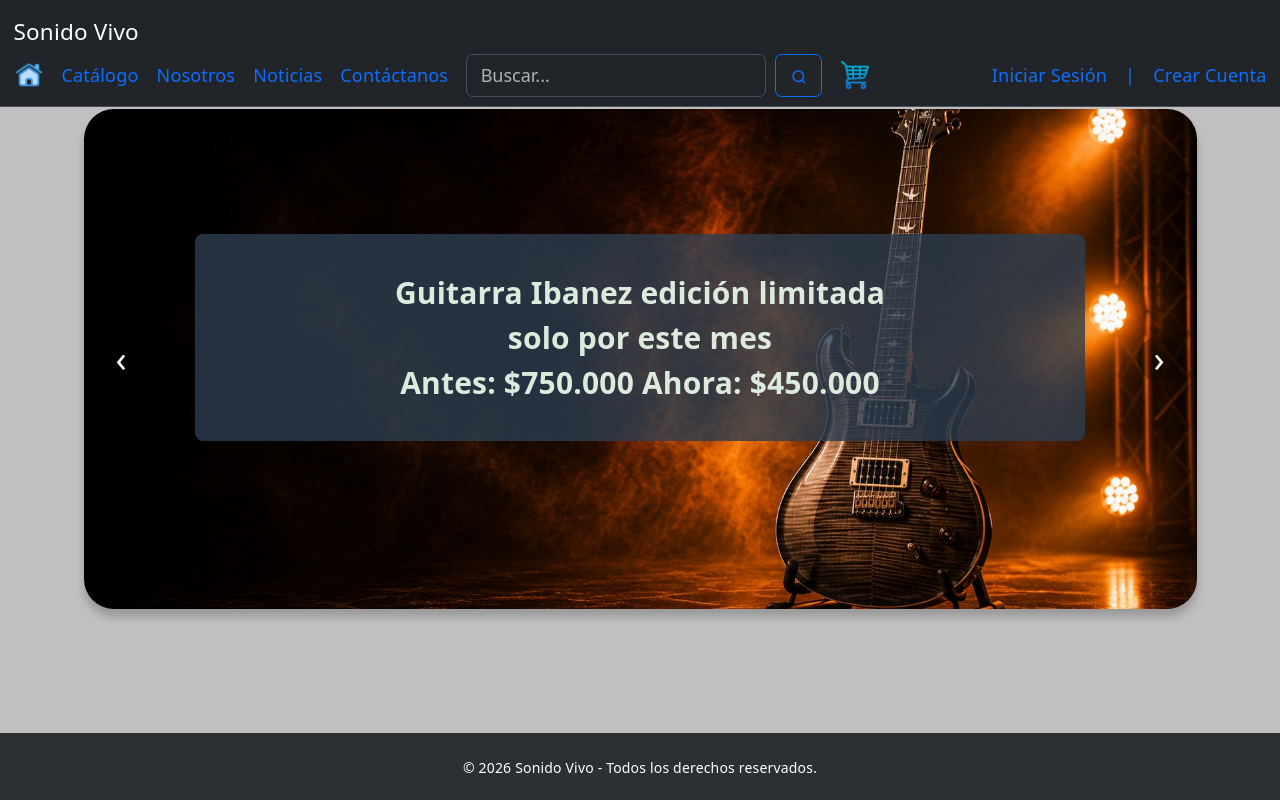
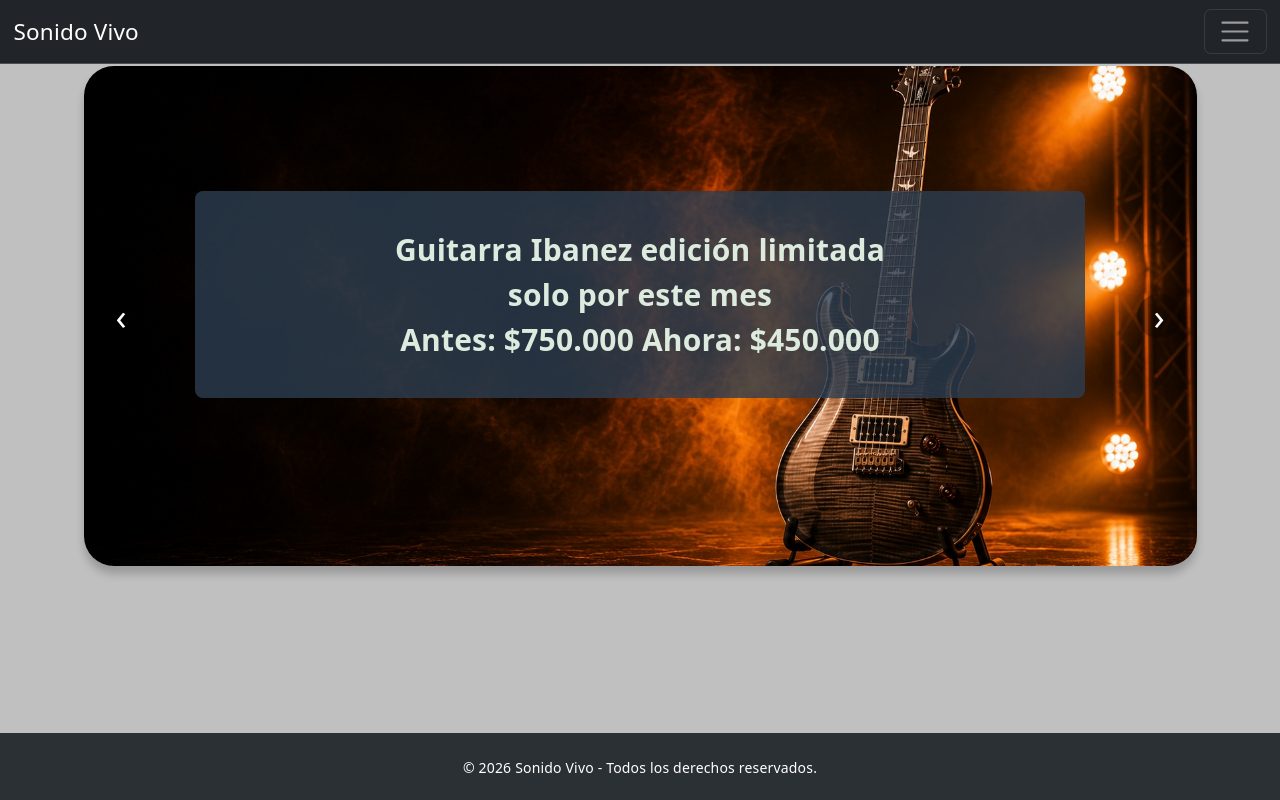
Before and after one commit to CoteCruces/sonido-vivo-v2, a React (Vite) app: page / in a window 1280 px wide. Built offline with nearby package versions, Linux system fonts and the light colour scheme.

Commit message:
Arreglos
Varios arreglos de validaciones/responsibidad/navbar

```diff
--- a/src/componentes/moleculas/BuscadorNavbar.tsx
+++ b/src/componentes/moleculas/BuscadorNavbar.tsx
@@ -3,7 +3,7 @@ import { useState } from "react";
 import type { FormEvent } from "react";
 import { useNavigate } from "react-router-dom";
 
-function BuscadorNavbar() {
+function BuscadorNavbar({ alBuscar }: { alBuscar?: () => void }) {
     const [texto, setTexto] = useState("");
     const navigate = useNavigate();
 
@@ -11,6 +11,7 @@ function BuscadorNavbar() {
         e.preventDefault();
 
         const busqueda = texto.trim();
+        alBuscar?.();
 
         if (busqueda) {
             navigate(
@@ -23,22 +24,19 @@ function BuscadorNavbar() {
 
     return (
         <form
-            className="hstack gap-2"
+            className="d-flex align-items-center gap-2 w-100"
+            style={{ maxWidth: "350px" }}
             role="search"
             onSubmit={buscar}
         >
             <input
-                className="form-control"
+                className="form-control flex-grow-1"
                 type="search"
                 placeholder="Buscar..."
                 aria-label="Buscar"
                 value={texto}
                 onChange={(e) => setTexto(e.target.value)}
-                style={{
-                    width: "300px",
-                    maxWidth: "100%",
-                    minWidth: 0
-                }}
+                style={{ minWidth: 0 }}
             />
 
             <button
--- a/src/componentes/moleculas/MenuSesionNavbar.tsx
+++ b/src/componentes/moleculas/MenuSesionNavbar.tsx
@@ -1,17 +1,11 @@
-import { useMemo } from "react";
-import { Link, useLocation, useNavigate } from "react-router-dom";
-import {obtenerSesion,cerrarSesion} from "../servicios/sesionesService";
+
+import { Link, useNavigate } from "react-router-dom";
+import { obtenerSesion, cerrarSesion } from "../servicios/sesionesService";
 
 function MenuSesionNavbar() {
 
     const navigate = useNavigate();
-    const ubicacion = useLocation();
-
-    // Actualizar la información cuando cambiamos de página
-    const sesion = useMemo(
-        () => obtenerSesion(),
-        [ubicacion.key]
-    );
+    const sesion = obtenerSesion();
 
     const salir = () => {
         cerrarSesion();
@@ -26,14 +20,9 @@ function MenuSesionNavbar() {
                         to="/mi-cuenta"
                         className="nav-link text-primary"
                     >
+                        <i className="bi bi-person-circle me-1"></i>
                         Mi Cuenta
                     </Link>
-                    {/* Usuario con sesión iniciada */}
-                    <span className="text-primary">
-                        {sesion.correo}
-                    </span>
-
-                    <span className="text-primary">|</span>
 
                     <button
                         type="button"
@@ -45,10 +34,9 @@ function MenuSesionNavbar() {
                 </>
             ) : (
                 <>
-                    {/* Usuario sin sesión */}
                     <Link
+                        to="/login"
                         className="nav-link text-primary"
-                        to="/login"
                     >
                         Iniciar Sesión
                     </Link>
@@ -56,8 +44,8 @@ function MenuSesionNavbar() {
                     <span className="text-primary">|</span>
 
                     <Link
+                        to="/registro"
                         className="nav-link text-primary"
-                        to="/registro"
                     >
                         Crear Cuenta
                     </Link>
--- a/src/componentes/organismos/ContenidoAdmin.tsx
+++ b/src/componentes/organismos/ContenidoAdmin.tsx
@@ -1,10 +1,14 @@
 import "../../Admin.css";
 import CardEstadistica from "../moleculas/CardEstadistica";
 import CardGestion from "../moleculas/CardGestion";
-import { productos } from "../datos/productos";
+import { obtenerProductos } from "../servicios/productosService";
 import { obtenerUsuarios } from "../servicios/usuariosService";
 
 function ContenidoAdmin() {
+    const productos = obtenerProductos();
+    const usuarios = obtenerUsuarios();
+    const sinStock = productos.filter(producto => producto.stock <= 0).length;
+
     return (
         <main className="container my-5 flex-grow-1">
 
@@ -30,7 +34,7 @@ function ContenidoAdmin() {
                 <div className="col-12 col-md-4">
                     <CardEstadistica
                         titulo="Productos"
-                        cantidad={`${productos.length} Activos`}
+                        cantidad={`${productos.length} Registrados`}
                         icono="box-seam"
                         color="primary"
                     />
@@ -39,7 +43,7 @@ function ContenidoAdmin() {
                 <div className="col-12 col-md-4">
                     <CardEstadistica
                         titulo="Usuarios"
-                        cantidad={`${obtenerUsuarios().length} Registrados`}
+                        cantidad={`${usuarios.length} Registrados`}
                         icono="people"
                         color="success"
                     />
@@ -47,9 +51,9 @@ function ContenidoAdmin() {
 
                 <div className="col-12 col-md-4">
                     <CardEstadistica
-                        titulo="Ventas Hoy"
-                        cantidad="8 Pedidos"
-                        icono="cart-check"
+                        titulo="Sin Stock"
+                        cantidad={`${sinStock} Productos`}
+                        icono="exclamation-triangle"
                         color="warning"
                     />
                 </div>
--- a/src/componentes/organismos/FormularioNuevoUsuario.tsx
+++ b/src/componentes/organismos/FormularioNuevoUsuario.tsx
@@ -4,6 +4,7 @@ import { useNavigate } from "react-router-dom";
 
 import CampoFormulario from "../moleculas/CampoFormulario";
 import { crearUsuarioAdmin } from "../servicios/usuariosService";
+import { validarRUN } from "../utilidades/validarRUN";
 
 type Rol = "Cliente" | "Administrador";
 
@@ -64,6 +65,8 @@ function FormularioNuevoUsuario() {
 
         if (!datos.run.trim()) {
             nuevosErrores.run = "El RUN es obligatorio.";
+        } else if (!validarRUN(datos.run)) {
+            nuevosErrores.run = "Ingrese un RUN válido.";
         }
 
         if (!datos.nombre.trim()) {
--- a/src/componentes/organismos/FormularioRegistro.tsx
+++ b/src/componentes/organismos/FormularioRegistro.tsx
@@ -4,6 +4,7 @@ import type { FormEvent } from "react";
 import { Link } from "react-router-dom";
 import CampoFormulario from "../moleculas/CampoFormulario";
 import { registrarUsuario } from "../servicios/usuariosService";
+import { validarRUN } from "../utilidades/validarRUN";
 
 const regionesYComunas = [
     {
@@ -54,39 +55,6 @@ type DatosRegistro = {
 type ErroresRegistro = Partial<
     Record<keyof DatosRegistro, string>
 >;
-
-// Validación del RUN chileno
-function validarRUN(run: string): boolean {
-    const limpio = run
-        .replace(/[.\-\s]/g, "")
-        .toUpperCase();
-
-    if (!/^[0-9]{7,8}[0-9K]$/.test(limpio)) {
-        return false;
-    }
-
-    const cuerpo = limpio.slice(0, -1);
-    const dv = limpio.slice(-1);
-
-    let suma = 0;
-    let multiplicador = 2;
-
-    for (let i = cuerpo.length - 1; i >= 0; i--) {
-        suma += Number(cuerpo[i]) * multiplicador;
-        multiplicador = multiplicador === 7
-            ? 2
-            : multiplicador + 1;
-    }
-
-    const resultado = 11 - (suma % 11);
-
-    const dvCalculado =
-        resultado === 11 ? "0" :
-        resultado === 10 ? "K" :
-        String(resultado);
-
-    return dv === dvCalculado;
-}
 
 function FormularioRegistro() {
 
--- a/src/componentes/organismos/Navbar.tsx
+++ b/src/componentes/organismos/Navbar.tsx
@@ -1,61 +1,66 @@
+import { useState } from "react";
 import { Link } from "react-router-dom";
 import BuscadorNavbar from "../moleculas/BuscadorNavbar";
 import MenuSesionNavbar from "../moleculas/MenuSesionNavbar";
 
 function Navbar() {
+    const [abierto, setAbierto] = useState(false);
+
     return (
         <nav
-            className="navbar bg-dark border-bottom border-body nav-original"
+            className="navbar navbar-expand-xxl bg-dark border-bottom border-body nav-original"
             data-bs-theme="dark"
         >
-            <div className="container-fluid d-flex align-items-center">
-
+            <div className="container-fluid">
                 <span className="navbar-brand text-white">
                     Sonido Vivo
                 </span>
 
-                <div className="d-flex align-items-center flex-grow-1 gap-3">
+                {/* Menú para pantallas pequeñas */}
+                <button
+                    type="button"
+                    className="navbar-toggler"
+                    aria-label="Abrir o cerrar menú"
+                    aria-controls="menuPublico"
+                    aria-expanded={abierto}
+                    onClick={() => setAbierto(!abierto)}
+                >
+                    <span className="navbar-toggler-icon" />
+                </button>
 
-                    <Link className="nav-link" to="/">
-                        <img
-                            src="/imgIcons/home.png"
-                            alt="Inicio"
-                            width="30"
-                            height="30"
-                        />
-                    </Link>
+                <div
+                    id="menuPublico"
+                    className={`collapse navbar-collapse ${abierto ? "show" : ""}`}
+                    onClick={(evento) => {
+                        // Cerrar el menú al usar un enlace o botón
+                        if ((evento.target as HTMLElement).closest('a, button[type="button"]')) {
+                            setAbierto(false);
+                        }
+                    }}
+                >
+                    <div className="navbar-nav align-items-xxl-center gap-xxl-3 me-xxl-3">
+                        <Link className="nav-link" to="/">
+                            <img src="/imgIcons/home.png" alt="Inicio" width="30" height="30" />
+                        </Link>
+                        <Link className="nav-link text-primary" to="/catalogo">Catálogo</Link>
+                        <Link className="nav-link text-primary" to="/nosotros">Nosotros</Link>
+                        <Link className="nav-link text-primary" to="/noticias">Noticias</Link>
+                        <Link className="nav-link text-primary" to="/contactanos">Contáctanos</Link>
+                    </div>
 
-                    <Link className="nav-link text-primary" to="/catalogo">
-                        Catálogo
-                    </Link>
+                    <div
+                        className="my-3 my-xxl-0 me-xxl-3"
+                        style={{ width: "320px", maxWidth: "100%" }}
+                    >
+                        <BuscadorNavbar alBuscar={() => setAbierto(false)} />
+                    </div>
 
-                    <Link className="nav-link text-primary" to="/nosotros">
-                        Nosotros
-                    </Link>
-
-                    <Link className="nav-link text-primary" to="/noticias">
-                        Noticias
-                    </Link>
-
-                    <Link className="nav-link text-primary" to="/contactanos">
-                        Contáctanos
-                    </Link>
-
-                <BuscadorNavbar />
-
-                    <Link className="nav-link" to="/">
-                        <img
-                            src="/imgIcons/cart.png"
-                            alt="Carrito"
-                            width="30"
-                            height="30"
-                        />
-                    </Link>
-
-                    <div className="d-flex align-items-center ms-auto gap-3">
+                    <div className="d-flex flex-wrap align-items-center gap-3 ms-xxl-auto">
+                        <Link className="nav-link" to="/">
+                            <img src="/imgIcons/cart.png" alt="Carrito" width="30" height="30" />
+                        </Link>
                         <MenuSesionNavbar />
                     </div>
-
                 </div>
             </div>
         </nav>
--- a/src/componentes/paginas/Inicio.tsx
+++ b/src/componentes/paginas/Inicio.tsx
@@ -8,4 +8,4 @@ function Inicio(){
         </div>
     )
 }
-export default Inicio;CDATASection.apply
+export default Inicio;
--- a/src/componentes/servicios/usuariosService.ts
+++ b/src/componentes/servicios/usuariosService.ts
@@ -1,5 +1,6 @@
 
 import type { Usuario } from "../utilidades/tipos";
+import { validarRUN } from "../utilidades/validarRUN";
 
 // Datos necesarios para registrar una cuenta
 export type DatosRegistroUsuario = Omit<Usuario, "rol"> & {
@@ -312,6 +313,11 @@ export function crearUsuarioAdmin(
         );
     }
 
+    // Rechazar RUN con dígito verificador incorrecto
+    if (!validarRUN(datos.run)) {
+        throw new Error("Ingrese un RUN válido.");
+    }
+
     // Validar rol
     if (
         datos.rol !== "Cliente" &&
--- /dev/null
+++ b/src/componentes/utilidades/validarRUN.ts
@@ -0,0 +1,32 @@
+// Validación del RUN chileno
+export function validarRUN(run: string): boolean {
+    const limpio = run
+        .replace(/[.\-\s]/g, "")
+        .toUpperCase();
+
+    if (!/^[0-9]{7,8}[0-9K]$/.test(limpio)) {
+        return false;
+    }
+
+    const cuerpo = limpio.slice(0, -1);
+    const dv = limpio.slice(-1);
+
+    let suma = 0;
+    let multiplicador = 2;
+
+    for (let i = cuerpo.length - 1; i >= 0; i--) {
+        suma += Number(cuerpo[i]) * multiplicador;
+        multiplicador = multiplicador === 7
+            ? 2
+            : multiplicador + 1;
+    }
+
+    const resultado = 11 - (suma % 11);
+
+    const dvCalculado =
+        resultado === 11 ? "0" :
+        resultado === 10 ? "K" :
+        String(resultado);
+
+    return dv === dvCalculado;
+}
```
